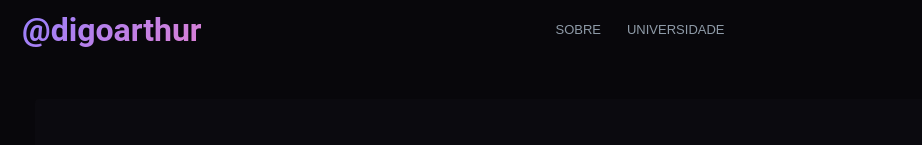
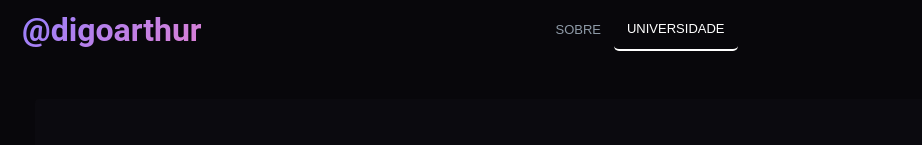
Before and after one commit to DIGOARTHUR/my-personal-page2.0, a Next.js app: page /University in a window 1280 px wide. Shown: the top 145 px of the page, without its empty margins (0-922 px from the left). Built offline with nearby package versions, Linux system fonts and the light colour scheme.

Commit message:
add mark selected page in Header component

```diff
--- a/src/components/Header/index.tsx
+++ b/src/components/Header/index.tsx
@@ -3,9 +3,12 @@
 import { useEffect, useState } from 'react';
 import styles from './styles.module.scss'
 import Link from 'next/link';
+import { useRouter } from 'next/router';
 export function Header() {
 
+  const { asPath } = useRouter();
 
+  console.log(asPath);
 
   return (
     <header className={styles.headerContainer}>
@@ -14,12 +17,12 @@ export function Header() {
       </Link>
       <nav className={styles.navigation}>
 
-        <Link className={styles.aboutLink} href="/About">
-          <span >SOBRE</span>
+        <Link  href="/About">
+          <span className={asPath === "/About"? styles.activeLink:""} >SOBRE</span>
         </Link>
 
-        <Link className={styles.aboutLink} href="/University">
-          <span >UNIVERSIDADE</span>
+        <Link  href="/University">
+          <span className={asPath === "/University"? styles.activeLink:""} >UNIVERSIDADE</span>
         </Link>
 
 
--- a/src/components/Header/styles.module.scss
+++ b/src/components/Header/styles.module.scss
@@ -38,18 +38,13 @@
             height: 100px;
         }
 
-        .aboutLink {
+
+
+        .activeLink {
             text-decoration: none;
-            background-color: red;
-        }
-
-        .activeAboutLink {
-            text-decoration: none;
-
-            span {
                 color: var(--white);
                 border-bottom: 2px solid white;
-            }
+
         }
 
         span {
--- a/src/components/Timeline/index.tsx
+++ b/src/components/Timeline/index.tsx
@@ -7,6 +7,7 @@ import styles from './styles.module.scss'
 export default function Timeline() {
     let workIconStyles = { background: "#183d33" }
     let schoolIconStyles = { background: "#f9c74f" }
+
     return (
         <div>
             <h1 className={styles.title}>Universidade</h1>
@@ -37,7 +38,6 @@ export default function Timeline() {
                                     {element.location}
                                 </h5>
                                 {element.type==='Monitoria'|| element.type==='EmpresaJr'|| element.type==='Pesquisa'?<p>Linguagem: {element.language} </p>  :``}
-
                                 <p className={styles.description}>{element.description}</p>
                                 {element.type==='Monitoria'|| element.type==='EmpresaJr'|| element.type==='Extensao'?<p>Atividade: {element.activity} </p>  :``}
                                 {element.type==='Monitoria'||element.type==='Pesquisa'?<p>Orientador: {element.advisor} </p>  :``}
```
